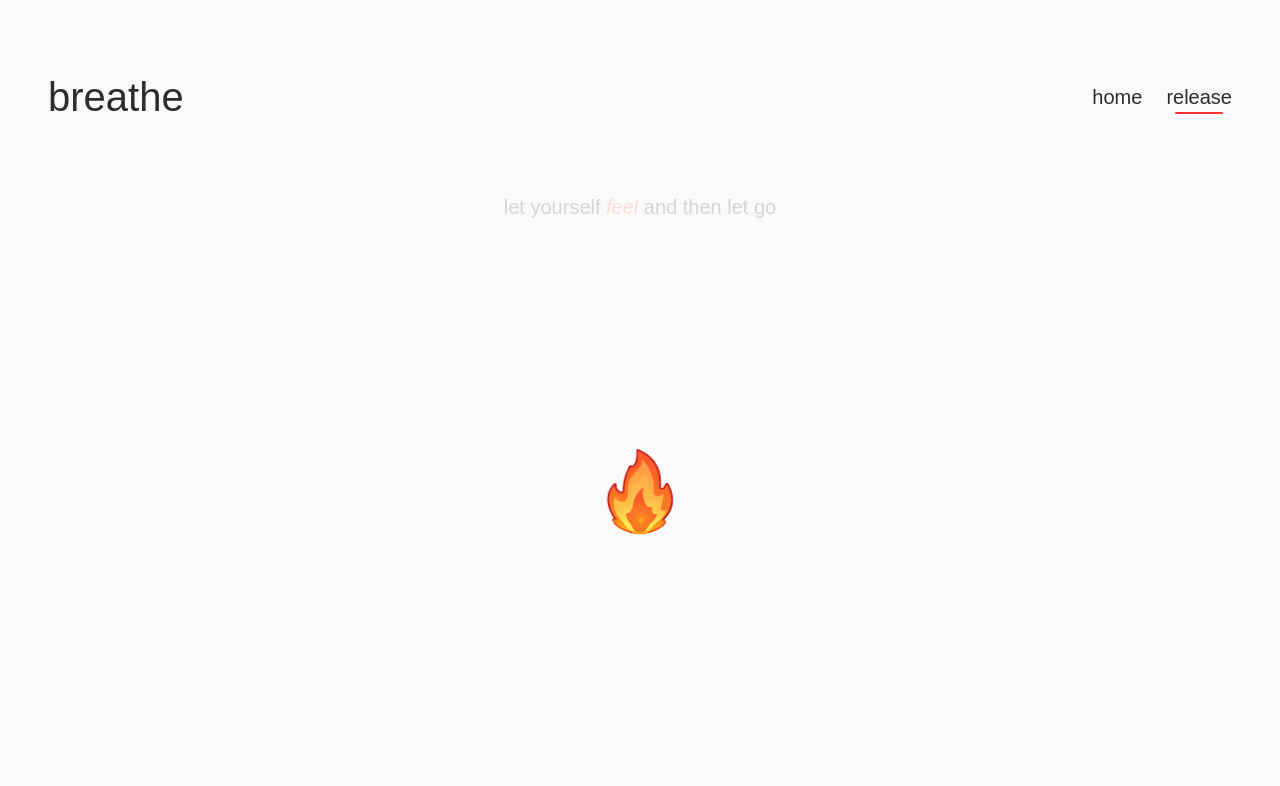
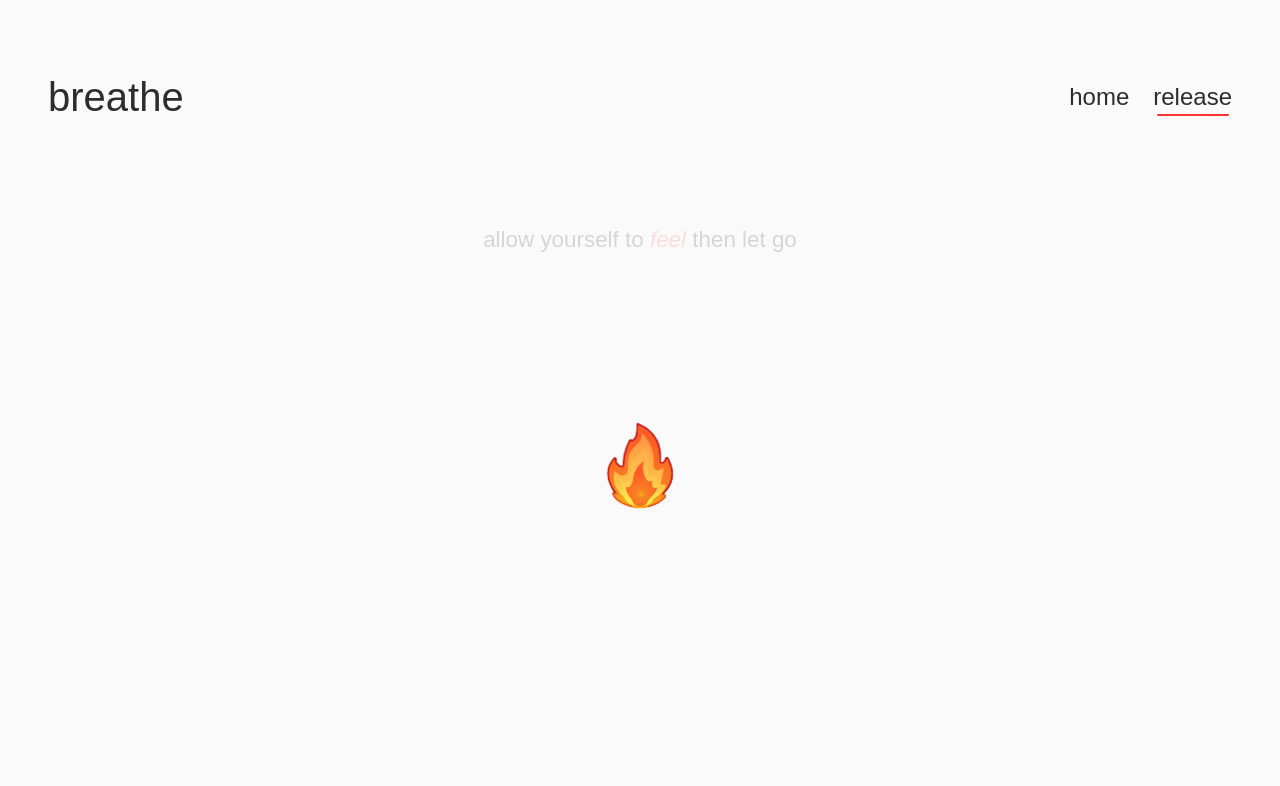
Before and after one commit to msecondi/Breathe-Client, a React (Vite) app: page /release in a window 1280 px wide. Shown: the top 786 px of the page. Built offline with nearby package versions, Linux system fonts and the light colour scheme; no server answers.

Commit message:
ongoing styling improvements

```diff
--- a/src/components/Hero/Hero.jsx
+++ b/src/components/Hero/Hero.jsx
@@ -31,7 +31,7 @@ const Hero = () => {
         let i = 0;
         const updateWord = () => {
             setDisplayedText(words[i]);
-            i = (i + 1) % words.length; //to create an infinite loop. When is at the end, it resets to 0
+            i = (i + 1) % words.length; //to create an infinite loop. When it's at the end, it resets to 0
         };
 
         // Immediately show first word
--- a/src/components/Hero/Hero.scss
+++ b/src/components/Hero/Hero.scss
@@ -37,6 +37,9 @@
     padding: 2rem 0;
     border-top: 1px solid $calm-black;
     border-bottom: 1px solid $calm-black;
+    @include desktop {
+      font-size: 1.25rem;
+    }
   }
   &__subheader span {
     color: $calm-accent;
--- a/src/components/Nav/Nav.scss
+++ b/src/components/Nav/Nav.scss
@@ -50,6 +50,9 @@ a {
         @include tablet {
             font-size: 1.25rem;
         }
+        @include desktop {
+            font-size: 1.5rem;
+        }
         &:hover {
             transform: scale(1.15);
             color: $calm-accent;
@@ -61,6 +64,9 @@ a {
         cursor: pointer;
         @include tablet {
             font-size: 1.25rem;
+        }
+        @include desktop {
+            font-size: 1.5rem;
         }
         &:hover {
             transform: scale(1.15);
@@ -74,39 +80,41 @@ a {
     height: 0.3rem;
     // width: 2.5rem;
     // height: 0.1rem;
-    background-color: $calm-accent;
     border-radius: 3rem;
     position: absolute;
     top: 4.2rem;
     opacity: 0;
-    transition: all 2s ease;
+    transition: height 2s ease, width 2s ease, opacity 2s ease;
     @include tablet {
         top: 6rem;
-        width: 0.6rem;
-        height: 0.6rem;
     }
     @include desktop {
-        top: 7rem;
-        width: 0.6rem;
-        height: 0.6rem;
+        top: 7.1rem;
     }
     &--active-home {
+        background-color: $calm-accent;
         opacity: 1;
-        width: 2.5rem;
+        width: 2.4rem;
         height: 0.1rem;
         @include tablet {
-            width: 3rem;
+            width: 2.9rem;
             height: 0.15rem;
+        }
+        @include desktop {
+            width: 3.5rem;
         }
     }
     &--active-release {
         background-color: $calm-flame;
         opacity: 1;
-        width: 2.5rem;
+        width: 3rem;
         height: 0.1rem;
         @include tablet {
-            width: 3rem;
+            width: 3.8rem;
             height: 0.15rem;
+        }
+        @include desktop {
+            width: 4.5rem;
         }
     }
 }
--- a/src/components/ReflectionForm/ReflectionForm.scss
+++ b/src/components/ReflectionForm/ReflectionForm.scss
@@ -34,16 +34,20 @@
         margin-bottom: 1rem;
         border: 2px solid $calm-semiblack;
         border-radius: 1rem;
-        background-color: white;
+        background-color: $calm-body;
         height: 3rem;
         margin: 1rem 0;
         transition: all 2s ease;
+        @include desktop {
+            margin-bottom: 2rem;
+        }
     }
     &__name:focus-visible {
         outline-width: 0;
     }
     &__name:focus {
         border: 2px solid $calm-accent;
+        background-color: white;
     }
     &__name--invalid {
         border: 2px solid red;
--- a/src/pages/FireFeed/FireFeed.jsx
+++ b/src/pages/FireFeed/FireFeed.jsx
@@ -85,7 +85,7 @@ const FireFeed = () => {
 
     return (
         <section className="firefeed">
-            {subheader && (<div className="firefeed__subheader">let yourself <span>feel</span> and then let go</div>)}
+            <h4 className="firefeed__subheader"><span>allow yourself to <span className="firefeed__subheader-italic">feel</span>  then let go</span></h4>
             <Flame countMultiplier={countMultiplier} />
             {errorMessage && (
                 <div className="firefeed__error">
@@ -107,7 +107,7 @@ const FireFeed = () => {
                     className="firefeed__form-textarea"
                     name="firefeed__textarea"
                     type="text"
-                    placeholder="take as much time as you need..."
+                    placeholder="there’s space here for what has yet to be expressed..."
                     value={reflection}
                     onChange={(e) => setReflection(e.target.value)}
                     onFocus={() => setIsFormFocused(true)}
--- a/src/pages/FireFeed/FireFeed.scss
+++ b/src/pages/FireFeed/FireFeed.scss
@@ -3,13 +3,18 @@
 @use "../../styles/partials/_mixins.scss" as *;
 
 .firefeed {
+    transition: all 2s ease;
     &__subheader {
-        text-align: center;
+        position: absolute;
+        display: flex;
+        justify-content: center;
+        width: 100%;
         animation: fadeOut 10s ease forwards;
-        & span {
-            font-style: italic;
-            color: $calm-flame;
-        }
+        margin-top: 2rem;
+    }
+    &__subheader-italic {
+        font-style: italic;
+        color: $calm-flame;
     }
     &__floating {
         z-index: 1;
```
